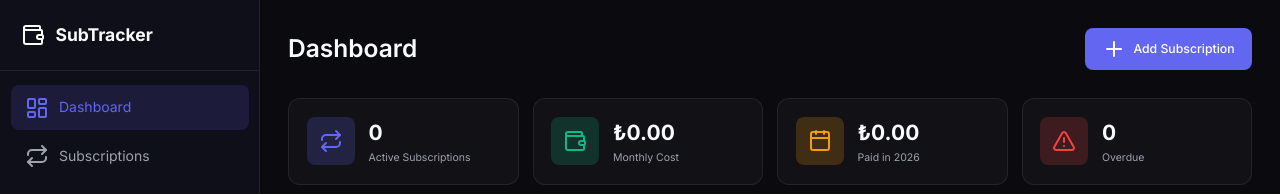
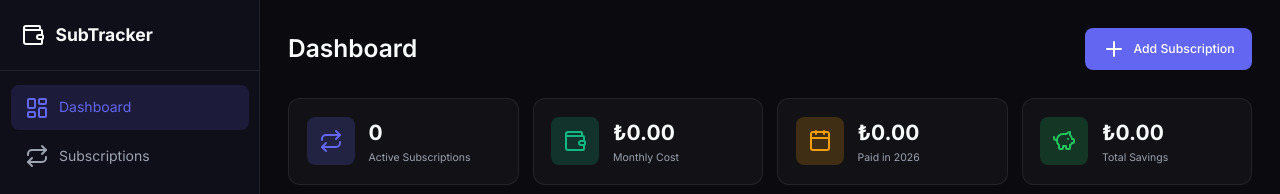
Before and after one commit to aydinguven/subscription-tracker, a Flask app: page / in a window 1280 px wide. Shown: the top 194 px of the page. Run offline with Flask 3, Linux system fonts and the light colour scheme; data comes from the database, SQL or seed files in the repository; data that the repository does not hold is empty.

Commit message:
Add savings calculator tracking discounts on dashboard

```diff
--- a/app/routes/dashboard.py
+++ b/app/routes/dashboard.py
@@ -72,10 +72,33 @@ def index():
         for p in yearly_payments
     )
 
+    # Calculate total savings from discounts
+    total_savings = 0
+    savings_count = 0
+    for p in yearly_payments:
+        if p.original_amount and p.original_amount > p.amount:
+            savings = p.original_amount - p.amount
+            total_savings += CurrencyService.convert_to_primary(savings, p.currency, rates)
+            savings_count += 1
+
+    # All-time savings
+    all_payments = Payment.query.all()
+    all_time_savings = 0
+    all_time_savings_count = 0
+    for p in all_payments:
+        if p.original_amount and p.original_amount > p.amount:
+            savings = p.original_amount - p.amount
+            all_time_savings += CurrencyService.convert_to_primary(savings, p.currency, rates)
+            all_time_savings_count += 1
+
     return render_template('dashboard.html',
         active_count=len(active_subs),
         monthly_total=monthly_total,
         yearly_total=yearly_total,
+        yearly_savings=total_savings,
+        yearly_savings_count=savings_count,
+        all_time_savings=all_time_savings,
+        all_time_savings_count=all_time_savings_count,
         upcoming=upcoming,
         overdue=overdue,
         category_totals=category_totals,
--- a/app/templates/dashboard.html
+++ b/app/templates/dashboard.html
@@ -42,16 +42,33 @@
             <span class="stat-label">Paid in {{ current_year }}</span>
         </div>
     </div>
-    <div class="stat-card">
-        <div class="stat-icon" style="background: rgba(239, 68, 68, 0.2); color: #ef4444;">
-            <i data-lucide="alert-triangle"></i>
+    <div class="stat-card stat-card-savings">
+        <div class="stat-icon" style="background: rgba(34, 197, 94, 0.2); color: #22c55e;">
+            <i data-lucide="piggy-bank"></i>
         </div>
         <div class="stat-content">
-            <span class="stat-value">{{ overdue|length }}</span>
-            <span class="stat-label">Overdue</span>
+            <span class="stat-value">₺{{ "%.2f"|format(all_time_savings) }}</span>
+            <span class="stat-label">Total Savings</span>
+            {% if all_time_savings_count > 0 %}
+            <span class="stat-detail">from {{ all_time_savings_count }} discounted payments</span>
+            {% endif %}
         </div>
     </div>
 </div>
+
+<!-- Savings Details Card (only show if there are savings) -->
+{% if all_time_savings > 0 %}
+<div class="savings-highlight">
+    <div class="savings-highlight-content">
+        <i data-lucide="trending-down"></i>
+        <div class="savings-text">
+            <strong>You've saved ₺{{ "%.2f"|format(all_time_savings) }} total!</strong>
+            <span>₺{{ "%.2f"|format(yearly_savings) }} saved this year from {{ yearly_savings_count }} discounted
+                payments</span>
+        </div>
+    </div>
+</div>
+{% endif %}
 
 <div class="dashboard-grid">
     <!-- Spending Chart -->
```
Also changed, not shown: app/static/css/style.css (+44 -0 lines).
